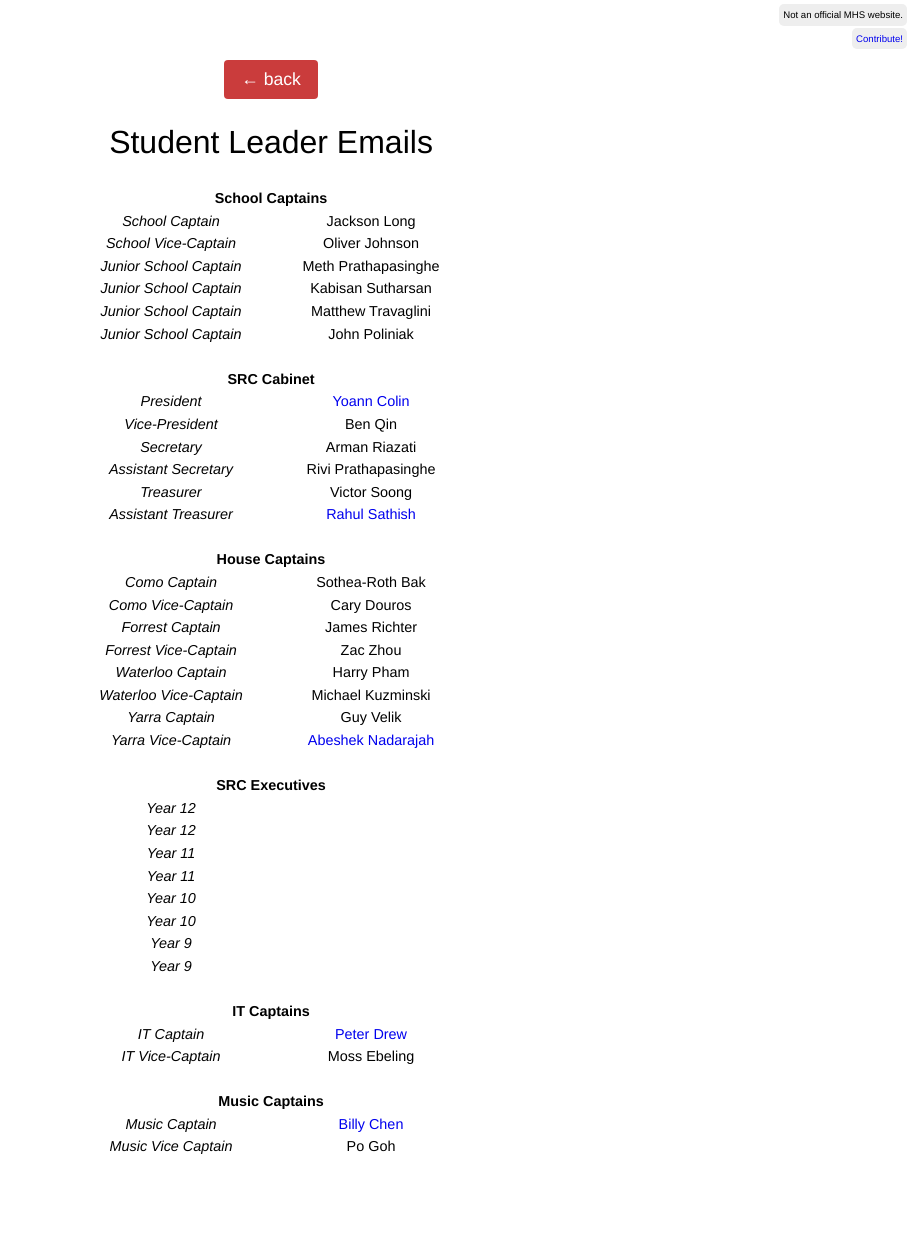
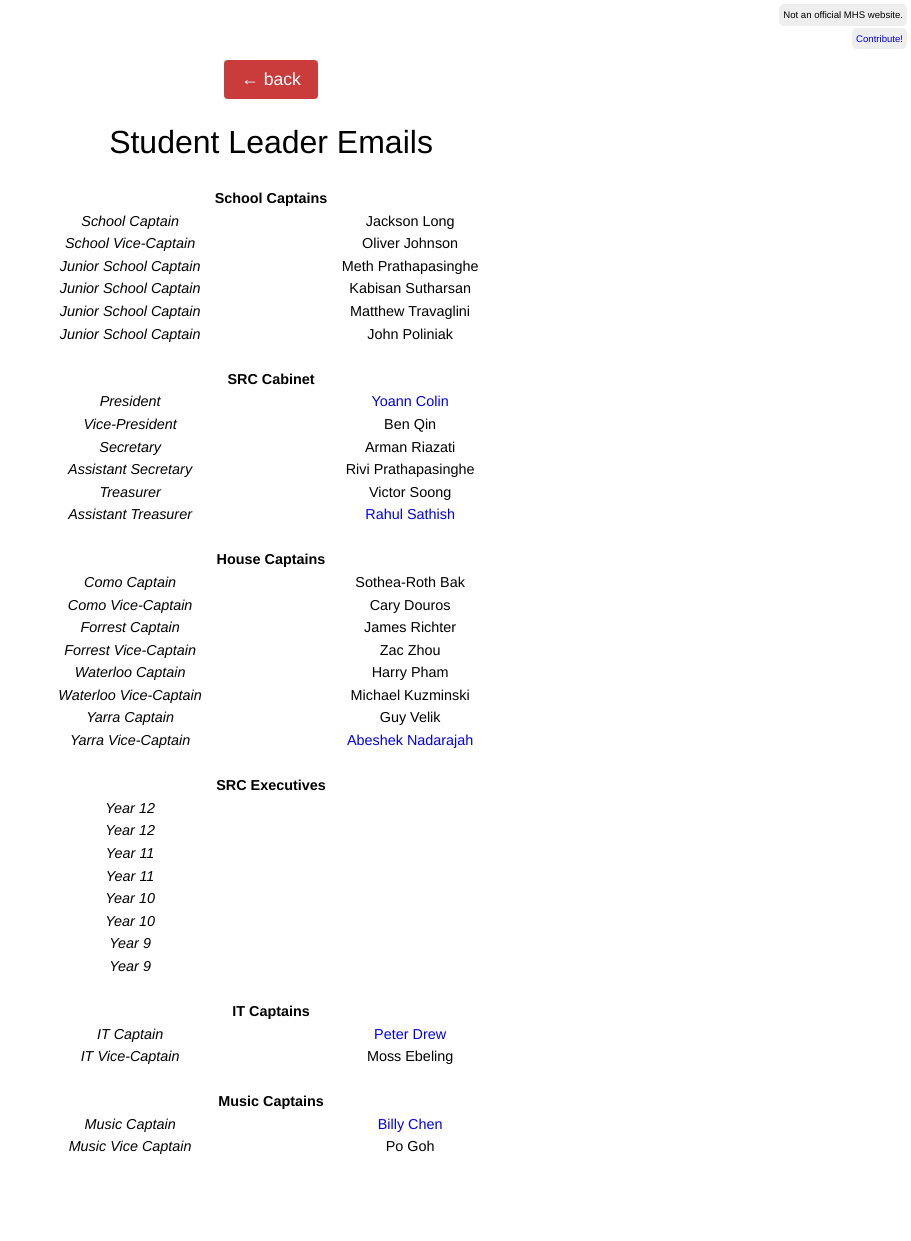
Before and after one commit to mhslinks/mhslinks.github.io, a Jekyll site: the page built from studentcontacts/index.html, in a window 1280 px wide. Shown: the whole page, without its empty margins (369-1280 px from the left). Built offline with Jekyll 4.4.1, drawn with Linux system fonts in a browser that asks for light colours.

Commit message:
test 300 col width student email page

```diff
--- a/studentcontacts/index.html
+++ b/studentcontacts/index.html
@@ -6,9 +6,9 @@ title: Student Leader Emails
     <div><a class="pure-button button-xlarge button-red" href="../"> &larr; back</a></div>
     <h1>Student Leader Emails</h1>
     <div class="small">
-        <table style="max-width: 400px; margin: 0 auto;">
-            <col width="200">
-            <col width="200">
+        <table style="max-width: 600px; margin: 0 auto;">
+            <col width="300">
+            <col width="300">
             <tbody>
                 {% assign groups = site.data.studentcontacts%}
                 {% for group in groups %}
```
